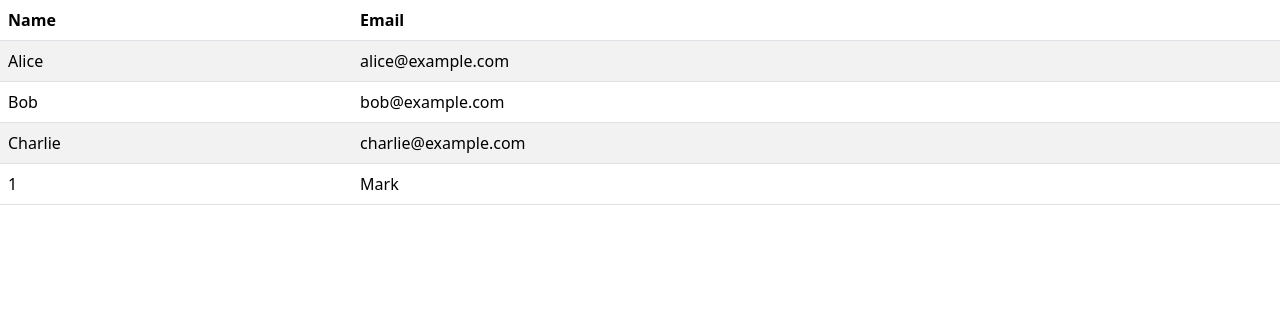
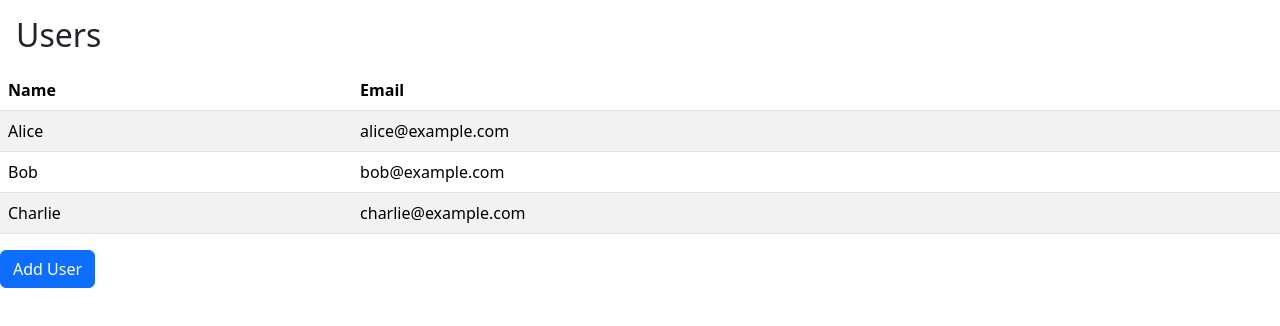
Before and after one commit to nikolastoj95/BTI425-WebProgramming_Apps_Services, a Next.js app in the folder labs/dev/lab6/lab06-app/: page / in a window 1280 px wide. Shown: the top 326 px of the page. Built offline with nearby package versions, Linux system fonts and the light colour scheme.

Commit message:
added router to add user button, and on click to go to user id, and title

```diff
--- a/labs/dev/lab6/lab06-app/pages/index.js
+++ b/labs/dev/lab6/lab06-app/pages/index.js
@@ -1,15 +1,16 @@
 import { useAtom } from 'jotai';
-import usersData from '.././data/users.json';
 import { usersAtom } from '@/store';
-import { Table } from 'react-bootstrap';
+import { Button, Table } from 'react-bootstrap';
+import { useRouter } from 'next/router';
 
 
 export default function Home() {
+  const router = useRouter();
   const [users, setUsers] = useAtom(usersAtom);
-  console.log(users)
 
   return (
     <>
+      <h2 className='m-3'>Users</h2>
       <Table striped className="table-hover">
         <thead>
           <tr>
@@ -19,17 +20,14 @@ export default function Home() {
         </thead>
         <tbody>
           {users?.map(user => (
-            <tr key={user.id}>
+            <tr key={user.id} onClick={event =>  router.push(`/users/${user.id}`) }>
                 <td>{user.name}</td>
                 <td>{user.email}</td>
             </tr>
           ))}
-          <tr>
-            <td>1</td>
-            <td>Mark</td>
-          </tr>
         </tbody>
       </Table>
+      <Button variant='primary' onClick={event => router.push(`/users/add`)}>Add User</Button>
 
       {/* <table>
           <thead>
```
